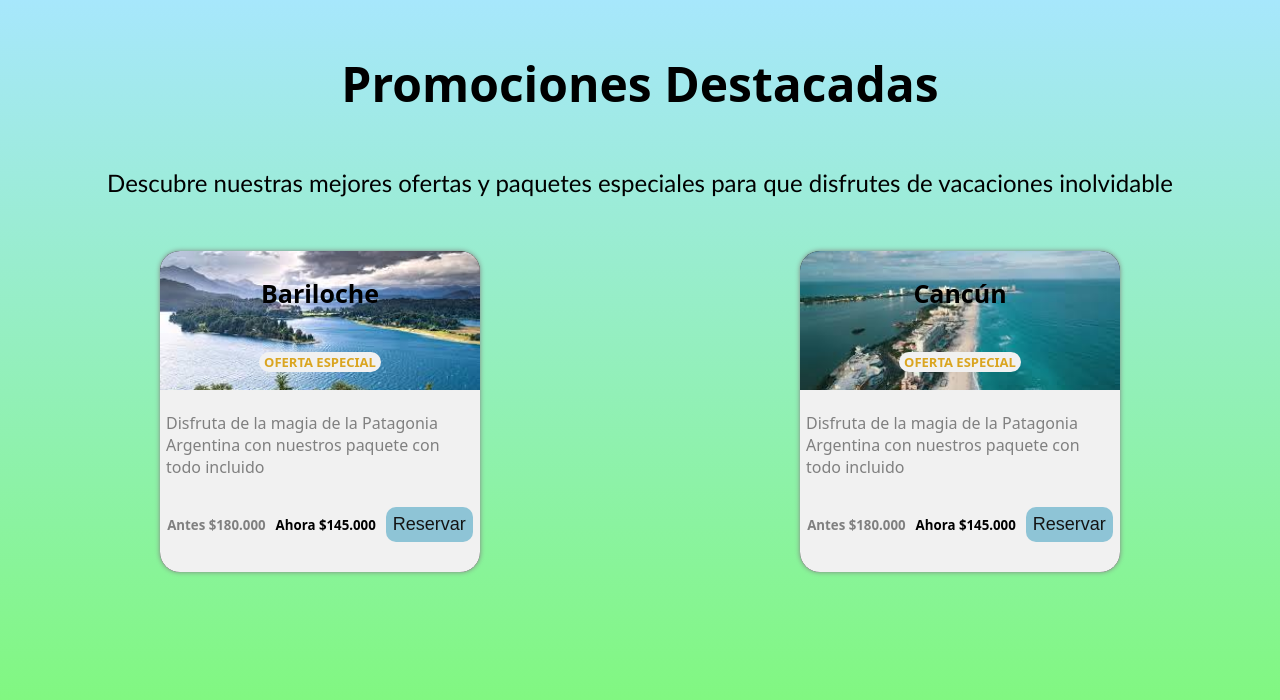
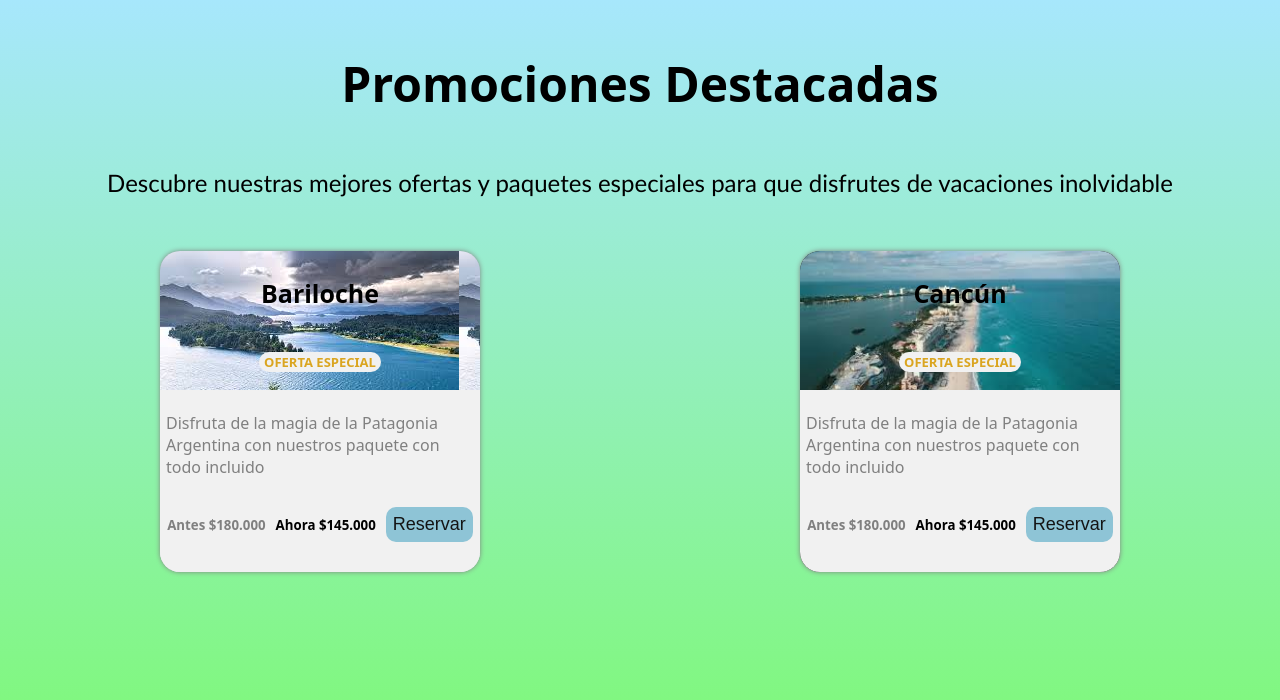
Before and after one commit to Luka-dev-sk8/olimpiada, a PHP site: page / in a window 1280 px wide. Shown: the part 953-1653 px from the top of the page. Run offline with PHP 8.4, Linux system fonts and the light colour scheme.

Commit message:
arreglo 2 ctm

```diff
--- a/index.html
+++ b/index.html
@@ -9,6 +9,7 @@
         <link rel="preconnect" href="https://fonts.gstatic.com" crossorigin>
         <link href="https://fonts.googleapis.com/css2?family=Alex+Brush&family=Poppins:ital,wght@0,100;0,200;0,300;0,400;0,500;0,600;0,700;0,800;0,900;1,100;1,200;1,300;1,400;1,500;1,600;1,700;1,800;1,900&family=Roboto:ital,wght@0,100;0,300;0,400;0,500;0,700;0,900;1,100;1,300;1,400;1,500;1,700;1,900&display=swap" rel="stylesheet">
         <link rel="stylesheet" href="public/estilos/poppins.css">
+        <link rel="stylesheet" href="public/js/index.js">
     </head>
     <body>
         <div class="conteiner">
@@ -70,7 +71,7 @@
         <p class="descripcion">Descubre nuestras mejores ofertas y paquetes especiales para que disfrutes de vacaciones inolvidable</p>
 
         <main class="caja">
-            <div class="tarjeta">
+            <div style="background-image: url(public/imagenes/bariloche.jpeg);" class="tarjeta">
                 <div class="ofertas_img">
                     <h4><b>OFERTA ESPECIAL</b></h4>
                     <h3>Bariloche</h3>
--- a/public/estilos/estilo.css
+++ b/public/estilos/estilo.css
@@ -233,7 +233,6 @@ img{ height: auto;
     flex-direction: column-reverse;
     width: 100%;
     border-radius: 20px 20px 0 0 ;
-    background-image: url(public/imagenes/bariloche.jpeg);
     background-repeat: no-repeat;
     background-size: cover;
     background-position: center center;
```
